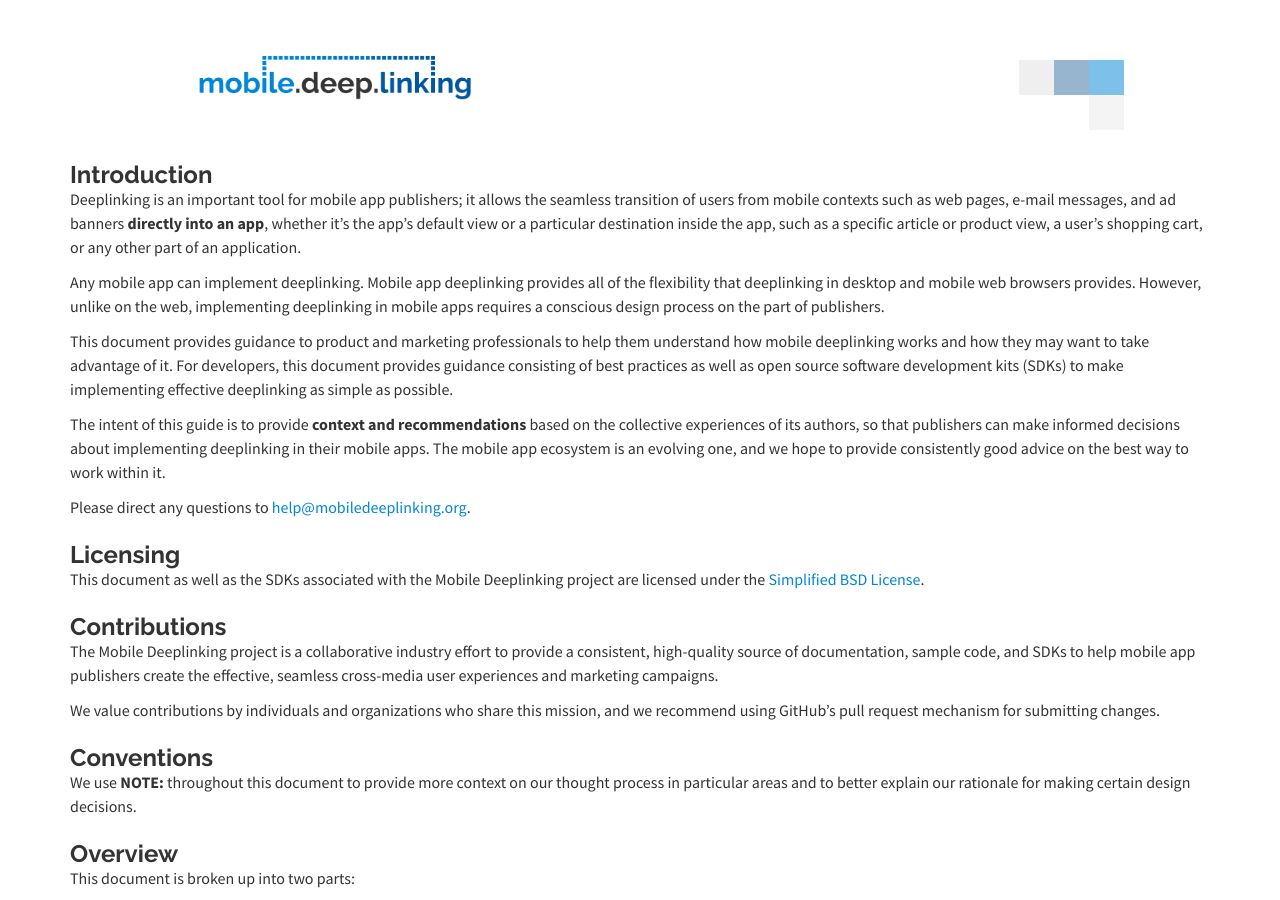
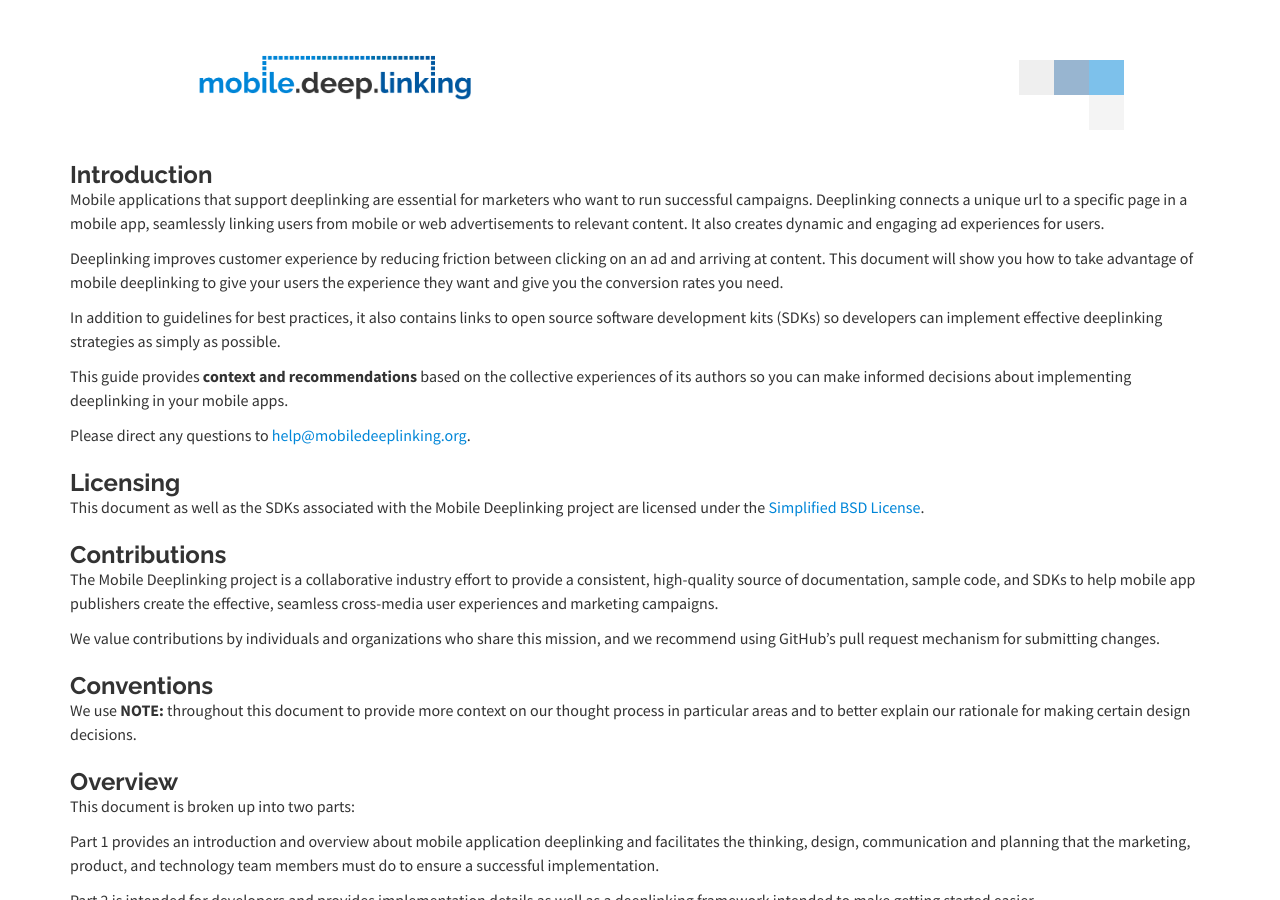
Before and after one commit to mobiledeeplinking/mobiledeeplinking.github.io, a Jekyll site: the page built from _posts/2014-02-12-mobiledeeplinking-spec.markdown, in a window 1280 px wide and 900 px high. Built offline with Jekyll 4.4.1, drawn with Linux system fonts in a browser that asks for light colours; nearby versions of some CDN libraries; Markdown is read by kramdown in place of the engine named in the settings.

Commit message:
New Intro.

```diff
--- a/_posts/2014-02-12-mobiledeeplinking-spec.markdown
+++ b/_posts/2014-02-12-mobiledeeplinking-spec.markdown
@@ -4,28 +4,13 @@ layout: default
 
 ### Introduction
 
-Deeplinking is an important tool for mobile app publishers; it allows the
-seamless transition of users from mobile contexts such as web pages, e-mail
-messages, and ad banners **directly into an app**, whether it's the app's default
-view or a particular destination inside the app, such as a specific article or
-product view, a user's shopping cart, or any other part of an application.
+Mobile applications that support deeplinking are essential for marketers who want to run successful campaigns.  Deeplinking connects a unique url to a specific page in a mobile app, seamlessly linking users from mobile or web advertisements to relevant content. It also creates dynamic and engaging ad experiences for users.
 
-Any mobile app can implement deeplinking. Mobile app deeplinking provides
-all of the flexibility that deeplinking in desktop and mobile web browsers
-provides. However, unlike on the web, implementing deeplinking in mobile apps requires
-a conscious design process on the part of publishers.
+Deeplinking improves customer experience by reducing friction between clicking on an ad and arriving at content.  This document will show you how to take advantage of mobile deeplinking to give your users the experience they want and give you the conversion rates you need.
 
-This document provides guidance to product and marketing
-professionals to help them understand how mobile deeplinking works and how they
-may want to take advantage of it. For developers, this document provides guidance
-consisting of best practices as well as open source software development kits
-(SDKs) to make implementing effective deeplinking as simple as possible.
+In addition to guidelines for best practices, it also contains links to open source software development kits (SDKs) so developers can implement effective deeplinking strategies as simply as possible.
 
-The intent of this guide is to provide **context and recommendations**
-based on the collective experiences of its authors, so that publishers can make
-informed decisions about implementing deeplinking in their mobile apps. The mobile
-app ecosystem is an evolving one, and we hope to provide consistently good advice
-on the best way to work within it.
+This guide provides **context and recommendations** based on the collective experiences of its authors so you can make informed decisions about implementing deeplinking in your mobile apps.
 
 Please direct any questions to [help@mobiledeeplinking.org](mailto:help@mobiledeeplinking.org).
 
```
